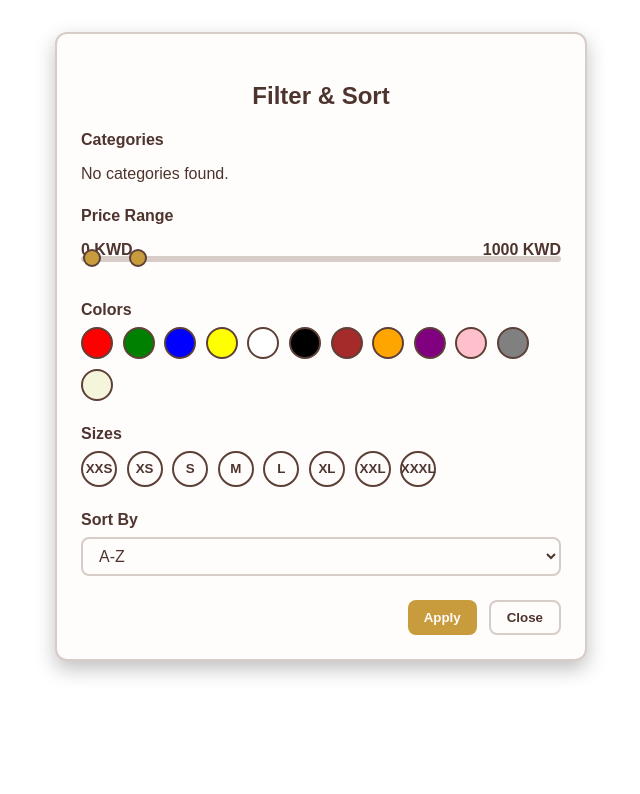
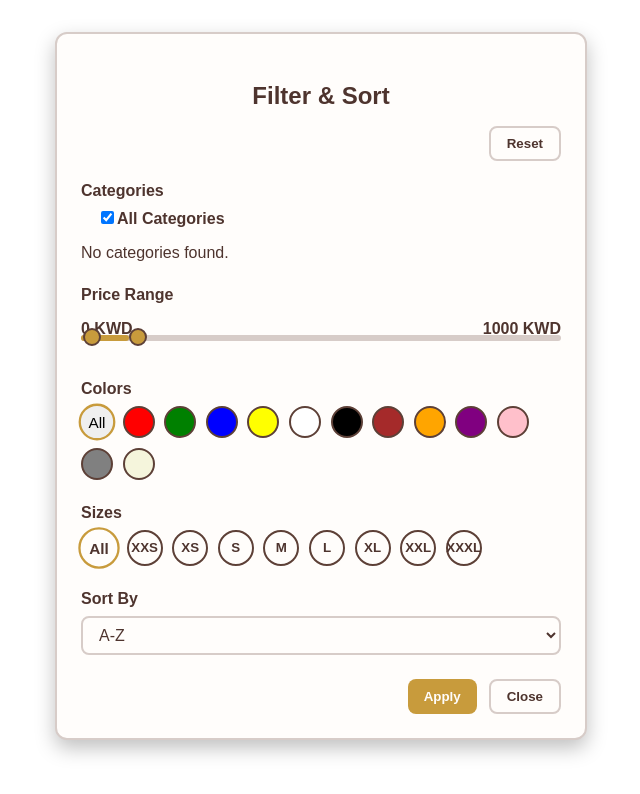
Before and after one commit to BLOUDANJEWELLERY/webns, a Next.js app in the folder nextjs/: page /components/filtersortmodal in a window 1280 px wide. Shown: the top 794 px of the page, without its empty margins (319-959 px from the left). Built offline with nearby package versions, Linux system fonts and the light colour scheme.

Commit message:
Update filtersortmodal.tsx

```diff
--- a/nextjs/src/pages/components/filtersortmodal.tsx
+++ b/nextjs/src/pages/components/filtersortmodal.tsx
@@ -103,6 +103,15 @@ export default function FilterSortModal({
     setSelected(selected.includes(value) ? selected.filter(v => v!==value) : [...selected, value])
   }
 
+  const handleReset = () => {
+    setSelectedCategories([])
+    setSelectedColors([])
+    setSelectedSizes([])
+    setMinPrice(initialMinPrice)
+    setMaxPrice(initialMaxPrice)
+    setSort(initialSort)
+  }
+
   const handleApply = () => {
     onApply?.({
       categories: selectedCategories,
@@ -144,13 +153,32 @@ export default function FilterSortModal({
     )
   }
 
+  // ----- Calculate slider track width -----
+  const minPercent = (minPrice/10000)*100
+  const maxPercent = (maxPrice/10000)*100
+
   return (
     <div className={styles.modal}>
       <h3 className={styles.modalTitle}>Filter & Sort</h3>
 
+      {/* Reset */}
+      <div style={{textAlign:'right', marginBottom:'0.75rem'}}>
+        <button className={styles.closeBtn} onClick={handleReset}>Reset</button>
+      </div>
+
       {/* Categories */}
       <section className={styles.section}>
         <h4 className={styles.sectionTitle}>Categories</h4>
+        <div className={styles.categoryNode}>
+          <label style={{fontWeight:600}}>
+            <input
+              type="checkbox"
+              checked={selectedCategories.length===0}
+              onChange={()=>setSelectedCategories([])}
+            />
+            All Categories
+          </label>
+        </div>
         {categoryTree.length===0 ? <p>No categories found.</p> :
           categoryTree.map(node=><CategoryNodeItem key={node._id} node={node}/>)}
       </section>
@@ -160,6 +188,7 @@ export default function FilterSortModal({
         <h4 className={styles.sectionTitle}>Price Range</h4>
         <div className={styles.sliderContainer}>
           <div className={styles.rangeTrack}></div>
+          <div className={styles.rangeTrackActive} style={{left:`${minPercent}%`, right:`${100-maxPercent}%`}}></div>
           <input
             type="range"
             min={0} max={10000}
@@ -185,6 +214,11 @@ export default function FilterSortModal({
       <section className={styles.section}>
         <h4 className={styles.sectionTitle}>Colors</h4>
         <div className={styles.circleGrid}>
+          <button
+            className={`${styles.colorCircle} ${(selectedColors.length===0)?styles.activeCircle:''}`}
+            onClick={()=>setSelectedColors([])}
+            title="All Colors"
+          >All</button>
           {HARD_CODED_COLORS.map(color=>(
             <button
               key={color}
@@ -202,6 +236,10 @@ export default function FilterSortModal({
       <section className={styles.section}>
         <h4 className={styles.sectionTitle}>Sizes</h4>
         <div className={styles.circleGrid}>
+          <button
+            className={`${styles.sizeCircle} ${(selectedSizes.length===0)?styles.activeCircle:''}`}
+            onClick={()=>setSelectedSizes([])}
+          >All</button>
           {HARD_CODED_SIZES.map(size=>(
             <button
               key={size}
```
